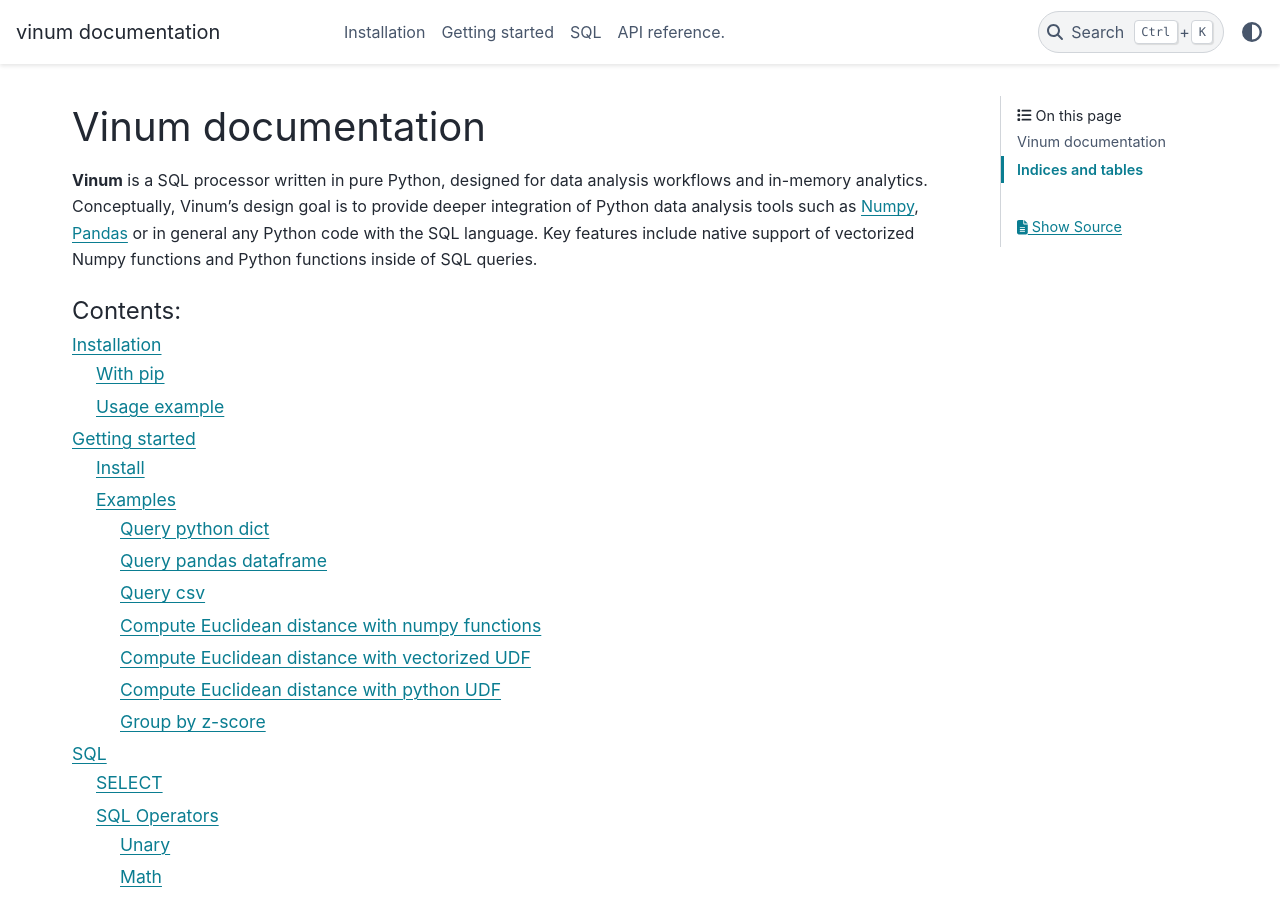
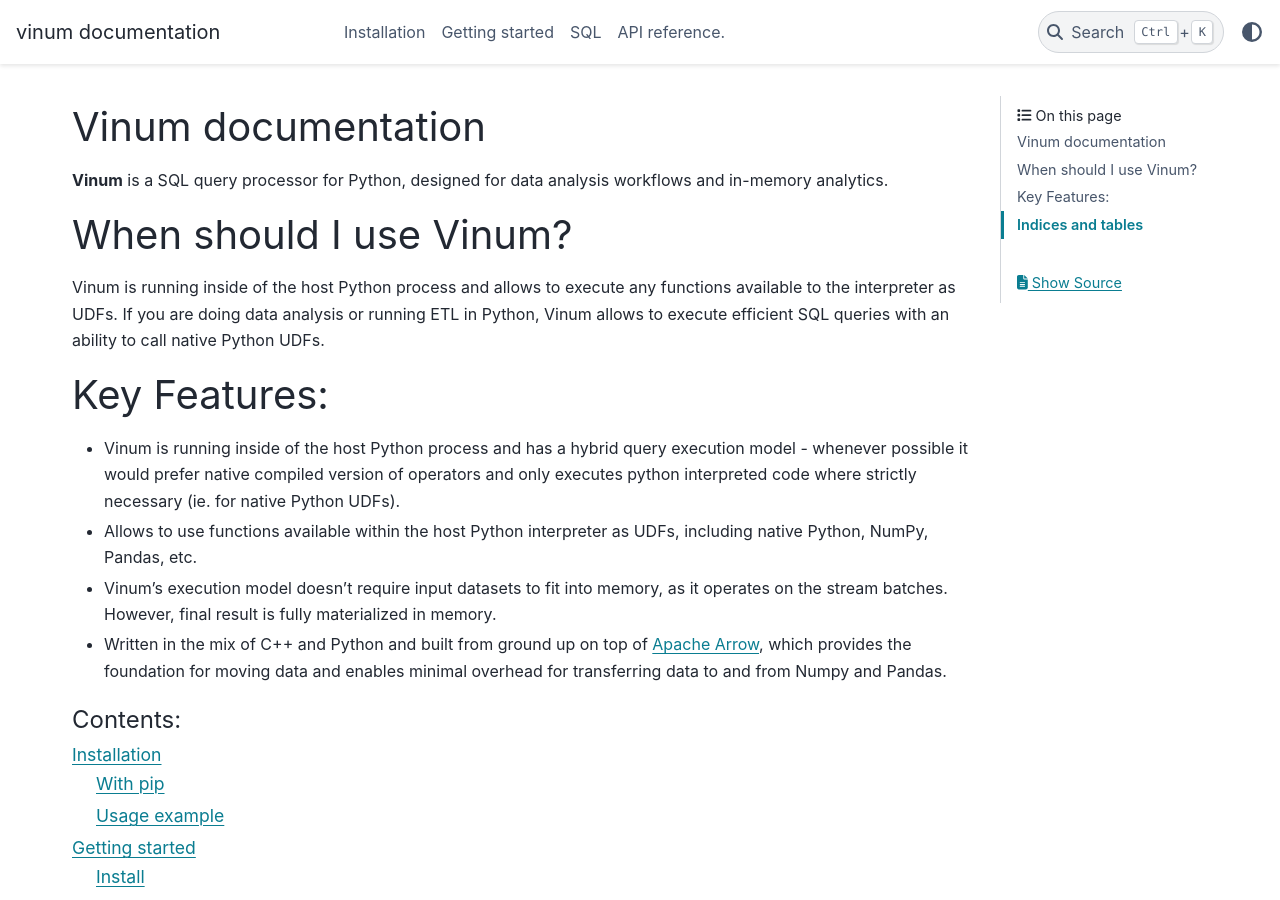
Before and after one commit to dmitrykoval/vinum, a Sphinx documentation site: the page built from doc/source/index.rst, in a window 1280 px wide and 900 px high. Built offline with Sphinx 7.4.7 and the PyData theme 0.15.4, drawn with Linux system fonts in a browser that asks for light colours.

Commit message:
Doc updates.

```diff
--- a/doc/source/index.rst
+++ b/doc/source/index.rst
@@ -1,13 +1,36 @@
 Vinum documentation
 ===================
 
-**Vinum** is a SQL processor written in pure Python, designed for
-data analysis workflows and in-memory analytics.
-Conceptually, Vinum's design goal is to provide deeper integration of
-Python data analysis tools such as `Numpy <https://numpy.org/>`_,
-`Pandas <https://pandas.pydata.org/>`_ or in general any Python code with the SQL language.
-Key features include native support of vectorized Numpy functions and Python
-functions inside of SQL queries.
+**Vinum** is a SQL query processor for Python,
+designed for data analysis workflows and in-memory analytics.
+
+When should I use Vinum?
+========================
+Vinum is running inside of the host Python process and allows to execute any
+functions available to the interpreter as UDFs. If you are doing data analysis
+or running ETL in Python, Vinum allows to execute efficient SQL queries
+with an ability to call native Python UDFs.
+
+Key Features:
+=============
+
+* Vinum is running inside of the host Python process and has a hybrid query
+  execution model - whenever possible it would prefer native compiled
+  version of operators and only executes python interpreted code where
+  strictly necessary (ie. for native Python UDFs).
+
+* Allows to use functions available within the host Python interpreter
+  as UDFs, including native Python, NumPy, Pandas, etc.
+
+* Vinum's execution model doesn't require input datasets to fit into memory,
+  as it operates on the stream batches. However, final result is fully
+  materialized in memory.
+
+* Written in the mix of C++ and Python and built from ground up on top of
+  `Apache Arrow <https://arrow.apache.org/>`_, which provides the
+  foundation for moving data and enables minimal
+  overhead for transferring data to and from Numpy and Pandas.
+
 
 
 .. toctree::
```
Also changed, not shown: .readthedocs.yaml (deleted).
